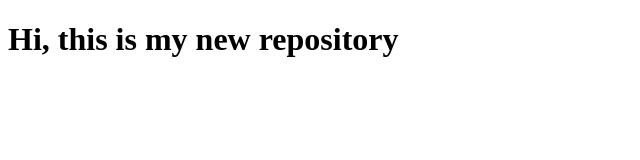
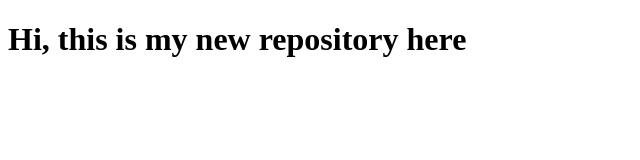
Before and after one commit to Kirankumar0718/test1, a plain HTML site: page index.html in a window 1280 px wide. Shown: the whole page, without its empty margins (0-640 px from the left). Drawn offline with Linux system fonts and the light colour scheme.

Commit message:
new changes

```diff
--- a/index.html
+++ b/index.html
@@ -6,7 +6,7 @@
     <title>Document</title>
 </head>
 <body>
-    <h1>Hi, this is my new repository</h1>
+    <h1>Hi, this is my new repository here</h1>
 
 </body>
 </html>
```
